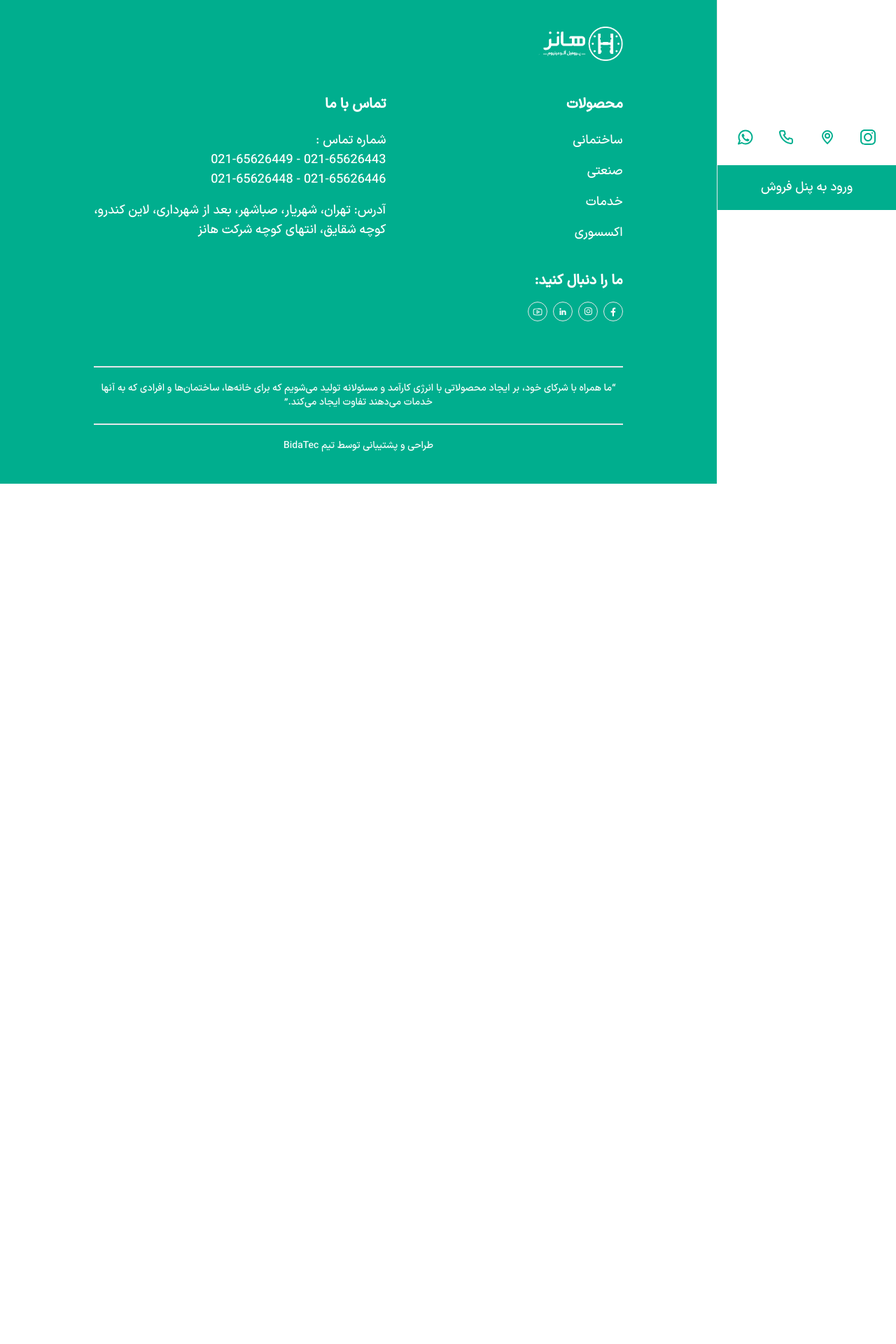
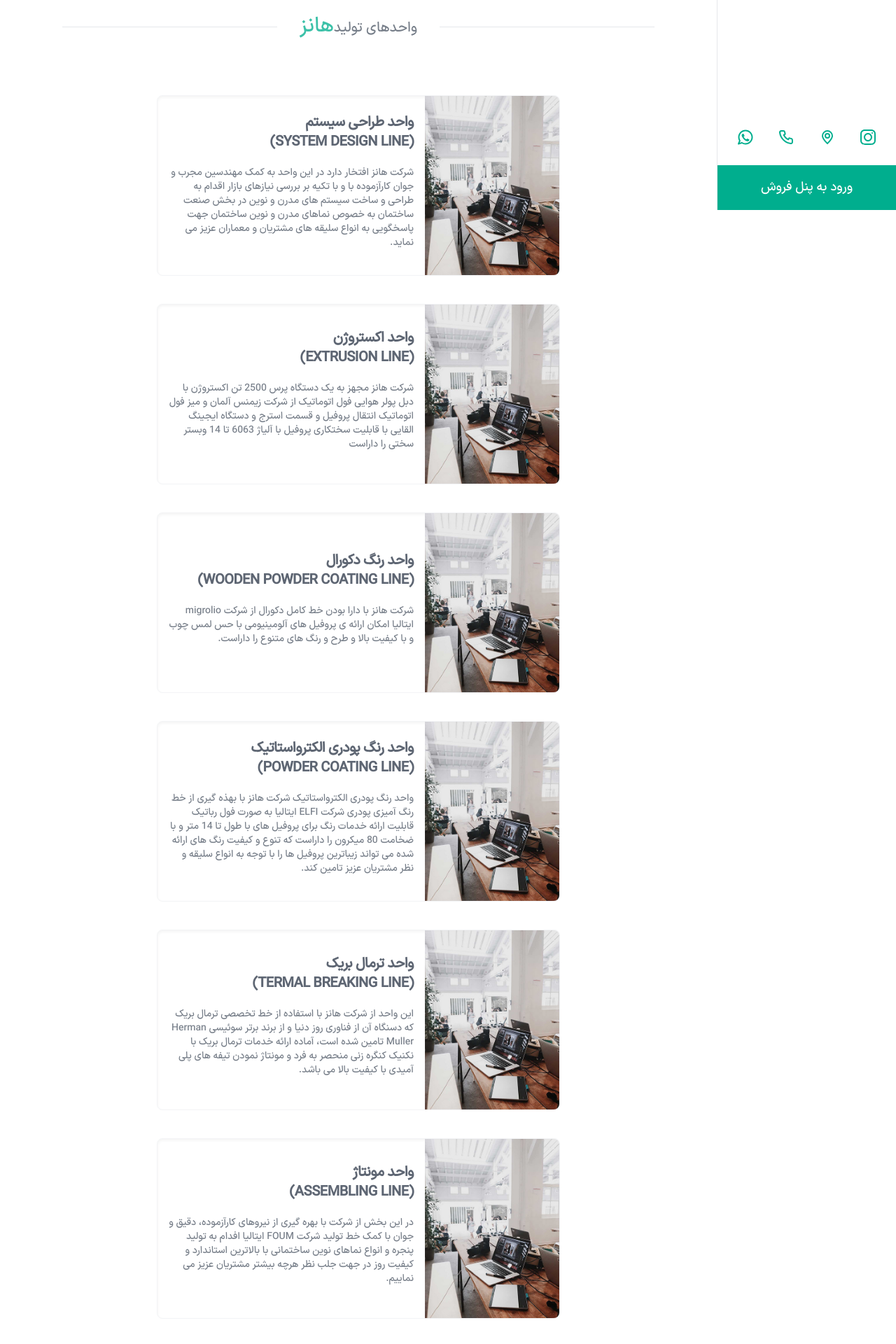
Before and after one commit to zahra-hsb/hanz-, a Next.js app: page /products/building in a window 1280 px wide. Shown: the part 500-2420 px from the top of the page at 70% size. Before the commit the page ends 1191 px from the top, so only its background shows below. Built offline with nearby package versions, Linux system fonts and the light colour scheme.

Commit message:
edit Builing page

```diff
--- a/src/pages/products/building/index.js
+++ b/src/pages/products/building/index.js
@@ -1,23 +1,136 @@
 import Main from "@/components/globalComponents/Main";
-import Cratinwall from "@/components/prductsComponents/Cratinwall";
-import MainSection from "@/components/prductsComponents/MainSection";
-import OurProducts from "@/components/prductsComponents/OurProducts";
-import Profile from "@/components/prductsComponents/Profile";
-import ProfileProperties from "@/components/prductsComponents/ProfileProperties";
-import WhyHanz from "@/components/prductsComponents/WhyHanz";
+import Image from "next/image";
+import Link from "next/link";
+import service1Image from "../../../../public/image/service-1.jpg"
+import { useState } from "react";
 
-export default function building() {
+export default function Builing() {
+  const [currentPage, setCurrentPage] = useState(1)
+  const itemsPerPage = 2;
+
+
+  const servicesData = [
+    {
+      title: <div>واحد طراحی سیستم <br />(SYSTEM DESIGN LINE)</div>,
+      description: 'شرکت هانز افتخار دارد در این واحد به کمک مهندسین مجرب و جوان کارآزموده با و با تکیه بر بررسی نیازهای بازار اقدام به طراحی و ساخت سیستم های مدرن و نوین در بخش صنعت ساختمان به خصوص نماهای مدرن و نوین ساختمان جهت پاسخگویی به انواع سلیقه های مشتریان و معماران عزیز می نماید.',
+      image: service1Image,
+    },
+    {
+      title: <div>واحد اکستروژن <br />(EXTRUSION LINE)</div>,
+      description: 'شرکت هانز مجهز به یک دستگاه پرس 2500 تن اکستروژن با دبل پولر هوایی فول اتوماتیک از شرکت زیمنس آلمان و میز فول اتوماتیک انتقال پروفیل و قسمت استرج و دستگاه ایجینگ القایی با قابلیت سختکاری پروفیل با آلیاژ 6063 تا 14 وبستر سختی را داراست',
+      image: service1Image,
+    },
+    {
+      title: <div>واحد رنگ دکورال <br />(WOODEN POWDER COATING LINE)</div>,
+      description: 'شرکت هانز با دارا بودن خط کامل دکورال از شرکت migrolio ایتالیا امکان ارائه ی پروفیل های آلومینیومی با حس لمس چوب و با کیفیت بالا و طرح و رنگ های متنوع را داراست.',
+      image: service1Image,
+    },
+    {
+      title: <div>واحد رنگ پودری الکترواستاتیک <br />(POWDER COATING LINE)</div>,
+      description: 'واحد رنگ پودری الکترواستاتیک شرکت هانز با بهذه گیری از خط رنگ آمیزی پودری شرکت ELFI ایتالیا به صورت فول رباتیک قابلیت ارائه خدمات رنگ برای پروفیل های با طول تا 14 متر و با ضخامت 80 میکرون را داراست که تنوع و کیفیت رنگ های ارائه شده می تواند زیباترین پروفیل ها را با توجه به انواع سلیقه و نظر مشتریان عزیز تامین کند.',
+      image: service1Image,
+    },
+    {
+      title: <div>واحد ترمال بریک <br />(TERMAL BREAKING LINE)</div>,
+      description: 'این واحد از شرکت هانز با استفاده از خط تخصصی ترمال بریک که دسنگاه آن از فناوری روز دنیا و از برند برتر سوئیسی Herman Muller تامین شده است، آماده ارائه خدمات ترمال بریک با نکنیک کنگره زنی منحصر به فرد و مونتاژ نمودن تیفه های پلی آمیدی با کیفیت بالا می باشد.',
+      image: service1Image,
+    },
+    {
+      title: <div>واحد مونتاژ <br />(ASSEMBLING LINE)</div>,
+      description: 'در این بخش از شرکت با بهره گیری از نیروهای کارآزموده، دقیق و جوان با کمک خط تولید شرکت FOUM ایتالیا افدام به تولید پنجره و انواع نماهای نوین ساختمانی با بالاترین استاندارد و کیفیت روز در جهت جلب نظر هرچه بیشتر مشتریان عزیز می نماییم.',
+      image: service1Image,
+    },
+    {
+      title: <div>واحد رنگ آنادایز <br />(ANODIZING LINE)</div>,
+      description: 'شرکت هانز با دارا بودن خط کامل آنادایزینگ همچنین دستگاه های پولیش و براش، تکمیل کننده سلایف مختلف مشتریان عزیز خواهد بود.',
+      image: service1Image,
+    },
+    {
+      title: <div>واحد رنگ آنادایز <br />(ANODIZING LINE)</div>,
+      description: 'شرکت هانز با دارا بودن خط کامل آنادایزینگ همچنین دستگاه های پولیش و براش، تکمیل کننده سلایف مختلف مشتریان عزیز خواهد بود.',
+      image: service1Image,
+    },
+  ];
+
+  const totalPages = Math.ceil(servicesData.length / itemsPerPage);
+
+  const pages = Array.from({ length: totalPages }, (_, index) => index + 1);
+  console.log(pages)
+
   return (
     <main className="flex flex-col justify-center items-center pb-[50px]">
-      <Main title={'ساختمانی'} bg={'bg-buildingSection'} height={'h-[390px]'} display={'hidden'} />
+      <Main title={'ساختمانی'} bg={'bg-BuilingSection'} height={'h-[390px]'} display={'hidden'} />
       <div className="w-[100%] sm:w-[90%] m-auto">
 
-        {/* <MainSection />
+      <div>
 
-        <WhyHanz />
-        <Profile />
-        <ProfileProperties />
-        <Cratinwall /> */}
+<div className="mt-20 mb-10 text-gray-600 flex justify-center items-center">
+  <div className="hidden md:flex border-b border-gray-200 w-1/3"></div>
+  <div className="mx-8">
+    <h4 className="text-xl opacity-[76%]">
+      واحدهای تولید
+      <span className="text-3xl text-green opacity-1">هانز</span>
+    </h4>
+  </div>
+  <div className="hidden md:flex border-b border-gray-200 w-1/3"></div>
+</div>
+
+<div className="py-10 flex justify-around flex-wrap">
+  {servicesData.map((service, index) => (
+    <div key={index} className="mb-10">
+      <div className="flex flex-col items-center bg-white border border-gray-100 rounded-lg shadow-inner md:flex-row md:max-w-xl hover:bg-gray-100">
+        <Image className="object-cover w-full rounded-t-lg h-96 md:h-auto md:w-48 md:rounded-none md:rounded-s-lg" src={service.image} alt="" />
+        <div className="flex flex-col justify-between p-4 leading-normal">
+          <h5 className="mb-5 text-xl font-bold tracking-tight text-gray-700 opacity-[80%]">{service.title}</h5>
+          <div>
+            <p className="mb-3 text-sm text-gray-600 opacity-[76%]">{service.description}</p>
+          </div>
+        </div>
+      </div>
+    </div>
+  ))}
+</div>
+
+</div>
+
+
+        <div className="flex justify-center mt-10">
+          <nav aria-label="Page navigation example">
+            <ul class="flex items-center -space-x-px h-8 text-sm">
+              <li>
+                <Link href="#" class="flex items-center justify-center px-3 h-8 ms-0 leading-tight text-gray-500 bg-white border border-e-0 border-gray-300 rounded-s-lg hover:bg-gray-100 hover:text-gray-700">
+                  <span class="sr-only">Previous</span>
+                  <svg class="w-2.5 h-2.5" aria-hidden="true" xmlns="http://www.w3.org/2000/svg" fill="none" viewBox="0 0 6 10">
+                    <path stroke="currentColor" stroke-linecap="round" stroke-linejoin="round" stroke-width="2" d="m1 9 4-4-4-4" />
+                  </svg>
+                </Link>
+              </li>
+              <li>
+                <Link href="#" class="flex items-center justify-center px-3 h-8 leading-tight text-gray-500 bg-white border border-gray-300 hover:bg-gray-100 hover:text-gray-700">1</Link>
+              </li>
+              <li>
+                <Link href="#" class="flex items-center justify-center px-3 h-8 leading-tight text-gray-500 bg-white border border-gray-300 hover:bg-gray-100 hover:text-gray-700">2</Link>
+              </li>
+              <li>
+                <Link href="#" aria-current="page" class="z-10 flex items-center justify-center px-3 h-8 leading-tight text-blue-600 border border-blue-300 bg-blue-50 hover:bg-blue-100 hover:text-blue-700">3</Link>
+              </li>
+              <li>
+                <Link href="#" class="flex items-center justify-center px-3 h-8 leading-tight text-gray-500 bg-white border border-gray-300 hover:bg-gray-100 hover:text-gray-700">4</Link>
+              </li>
+              <li>
+                <Link href="#" class="flex items-center justify-center px-3 h-8 leading-tight text-gray-500 bg-white border border-gray-300 hover:bg-gray-100 hover:text-gray-700">5</Link>
+              </li>
+              <li>
+                <Link href="#" class="flex items-center justify-center px-3 h-8 leading-tight text-gray-500 bg-white border border-gray-300 rounded-e-lg hover:bg-gray-100 hover:text-gray-700">
+                  <span class="sr-only">Next</span>
+                  <svg class="w-2.5 h-2.5" aria-hidden="true" xmlns="http://www.w3.org/2000/svg" fill="none" viewBox="0 0 6 10">
+                    <path stroke="currentColor" stroke-linecap="round" stroke-linejoin="round" stroke-width="2" d="M5 1 1 5l4 4" />
+                  </svg>
+                </Link>
+              </li>
+            </ul>
+          </nav>
+        </div>
 
       </div>
 
```
